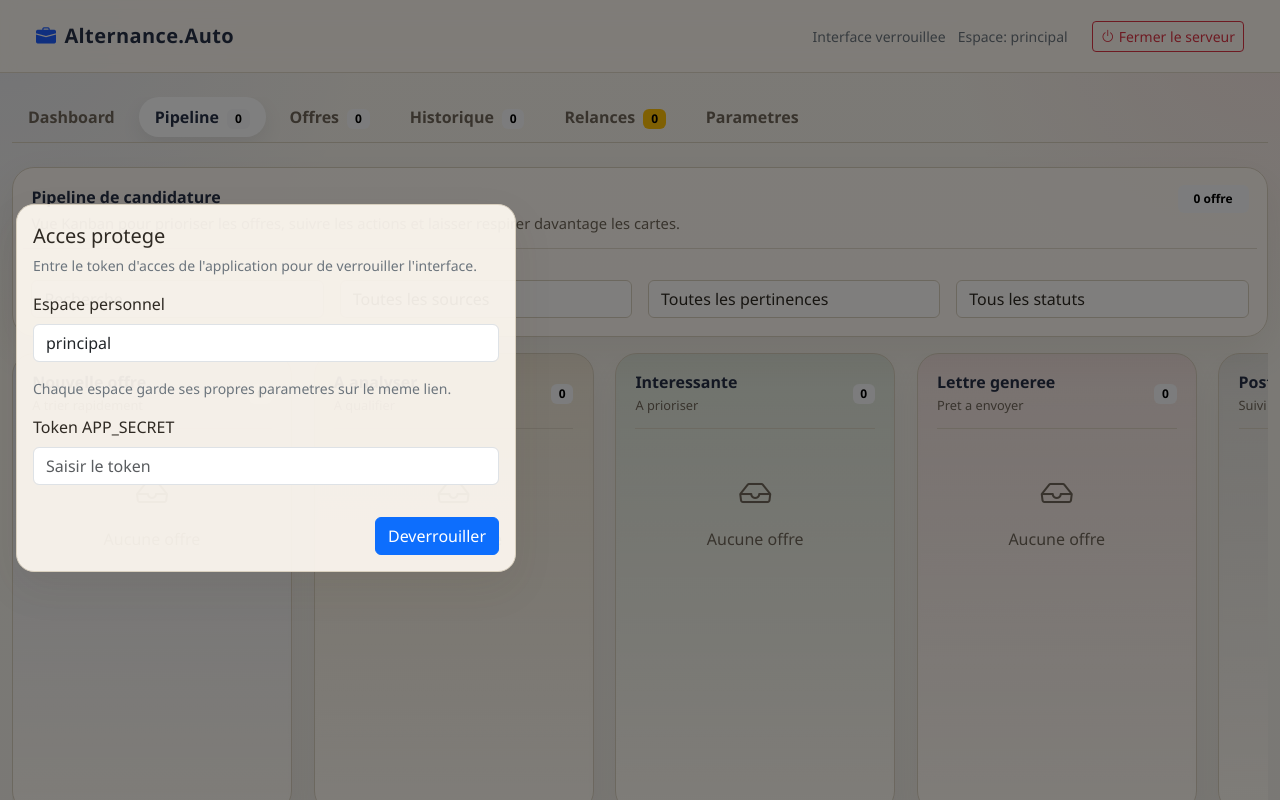
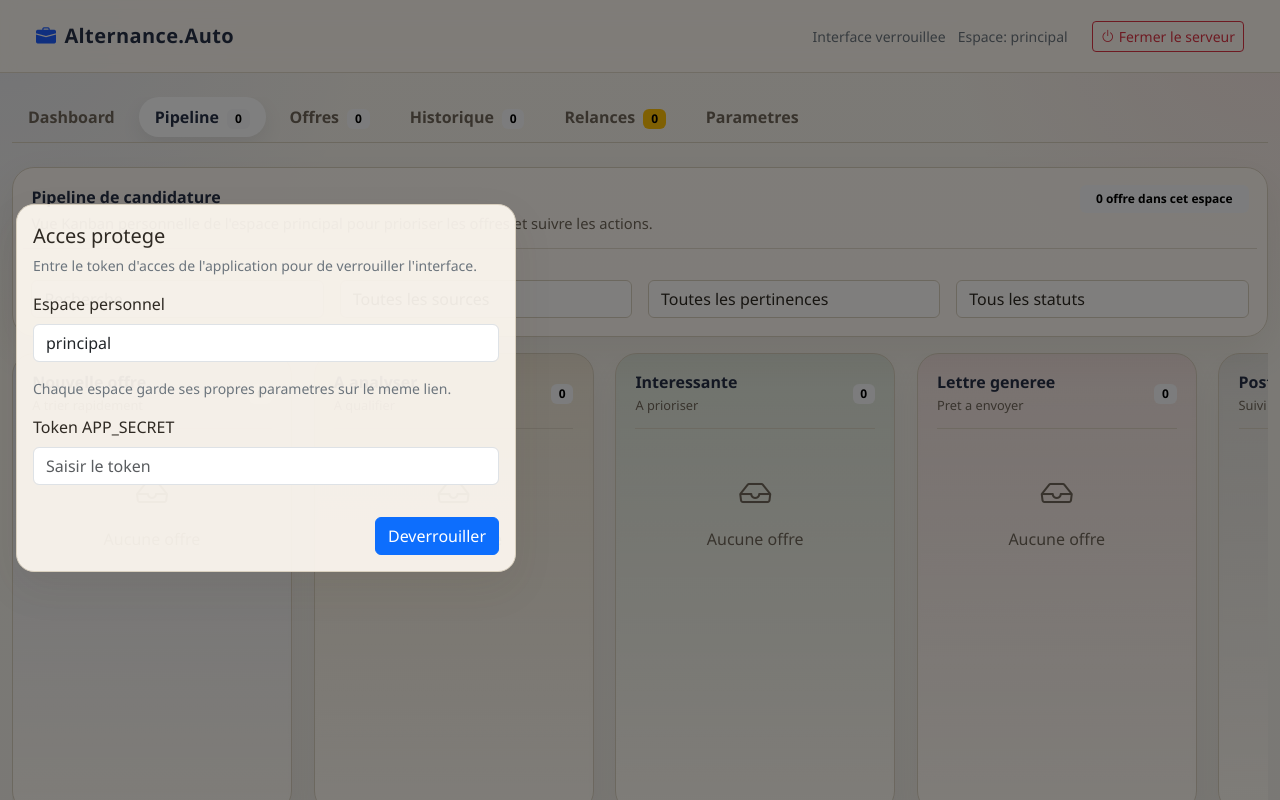
Before and after one commit to kaizenvtcgit/Automatisation-alternance, a Flask app: page / in a window 1280 px wide, after a click that opens the changed part. Run offline with Flask 3, Linux system fonts and the light colour scheme; data that the repository does not hold is empty.

Commit message:
Clarify personal workspace context in pipeline and history UI

```diff
--- a/templates/index.html
+++ b/templates/index.html
@@ -1406,7 +1406,7 @@
           <div class="d-flex justify-content-between align-items-start gap-3 flex-wrap">
             <div>
               <div class="pipeline-toolbar-title">Pipeline de candidature</div>
-              <div class="pipeline-toolbar-subtitle">Vue Kanban pour prioriser les offres, suivre les actions et laisser respirer davantage les cartes.</div>
+              <div class="pipeline-toolbar-subtitle" id="pipeline-toolbar-subtitle">Vue Kanban personnelle pour prioriser les offres, suivre les actions et laisser respirer davantage les cartes.</div>
             </div>
             <div class="badge text-bg-light px-3 py-2" id="pipeline-toolbar-count">0 offre</div>
           </div>
@@ -1495,6 +1495,10 @@
       </div>
 
       <div class="tab-pane fade" id="tab-historique">
+        <div class="card p-3 mb-3">
+          <div class="fw-bold">Historique personnel</div>
+          <div class="text-secondary small" id="history-panel-subtitle">Les candidatures et notes affichées ici appartiennent à cet espace.</div>
+        </div>
         <div class="card p-0 overflow-hidden">
           <div class="table-responsive">
             <table class="table table-hover historique-table">
@@ -1516,6 +1520,10 @@
       </div>
 
       <div class="tab-pane fade" id="tab-relances">
+        <div class="card p-3 mb-3">
+          <div class="fw-bold">Relances de cet espace</div>
+          <div class="text-secondary small" id="relances-panel-subtitle">Seules les candidatures de cet espace apparaissent dans cette liste.</div>
+        </div>
         <div class="card p-0 overflow-hidden">
           <div class="table-responsive">
             <table class="table table-hover">
@@ -2211,6 +2219,9 @@
       const workspaceNode = document.getElementById('workspace-status');
       const logoutBtn = document.getElementById('access-logout-btn');
       const stopBtn = document.querySelector('.btn-outline-danger[onclick="fermerServeur()"]');
+      const pipelineSubtitle = document.getElementById('pipeline-toolbar-subtitle');
+      const historySubtitle = document.getElementById('history-panel-subtitle');
+      const relancesSubtitle = document.getElementById('relances-panel-subtitle');
       if (stopBtn) stopBtn.classList.toggle('d-none', !!CLOUD_MODE);
       if (!accessState.enabled) {
         statusNode.textContent = '';
@@ -2227,6 +2238,10 @@
         workspaceNode.textContent = `Espace: ${accessState.workspace || 'principal'}`;
         logoutBtn.classList.add('d-none');
       }
+      const workspaceLabel = accessState.workspace || 'principal';
+      if (pipelineSubtitle) pipelineSubtitle.textContent = `Vue Kanban personnelle de l'espace ${workspaceLabel} pour prioriser les offres et suivre les actions.`;
+      if (historySubtitle) historySubtitle.textContent = `Les candidatures, statuts et notes affichés ici appartiennent à l'espace ${workspaceLabel}.`;
+      if (relancesSubtitle) relancesSubtitle.textContent = `Seules les relances liées à l'espace ${workspaceLabel} apparaissent dans cette liste.`;
     }
 
     function getStoredWorkspace() {
@@ -3221,7 +3236,7 @@
       const data = filteredOffers('pipeline');
       const grid = document.getElementById('kanban-grid');
       const countLabel = document.getElementById('pipeline-toolbar-count');
-      if (countLabel) countLabel.textContent = `${data.length} offre${data.length > 1 ? 's' : ''}`;
+      if (countLabel) countLabel.textContent = `${data.length} offre${data.length > 1 ? 's' : ''} dans cet espace`;
       const statusNotes = {
         nouvelle: 'A trier rapidement',
         a_analyser: 'A qualifier',
```
